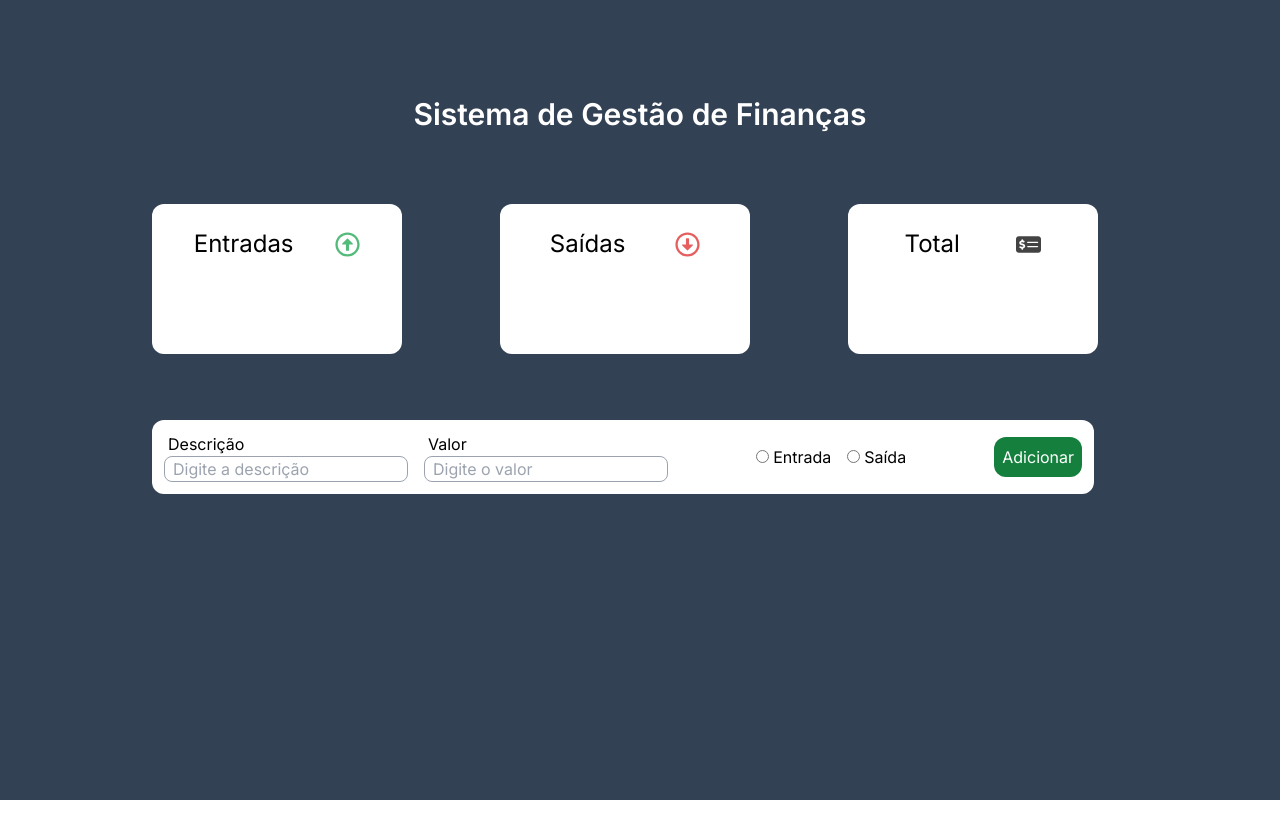
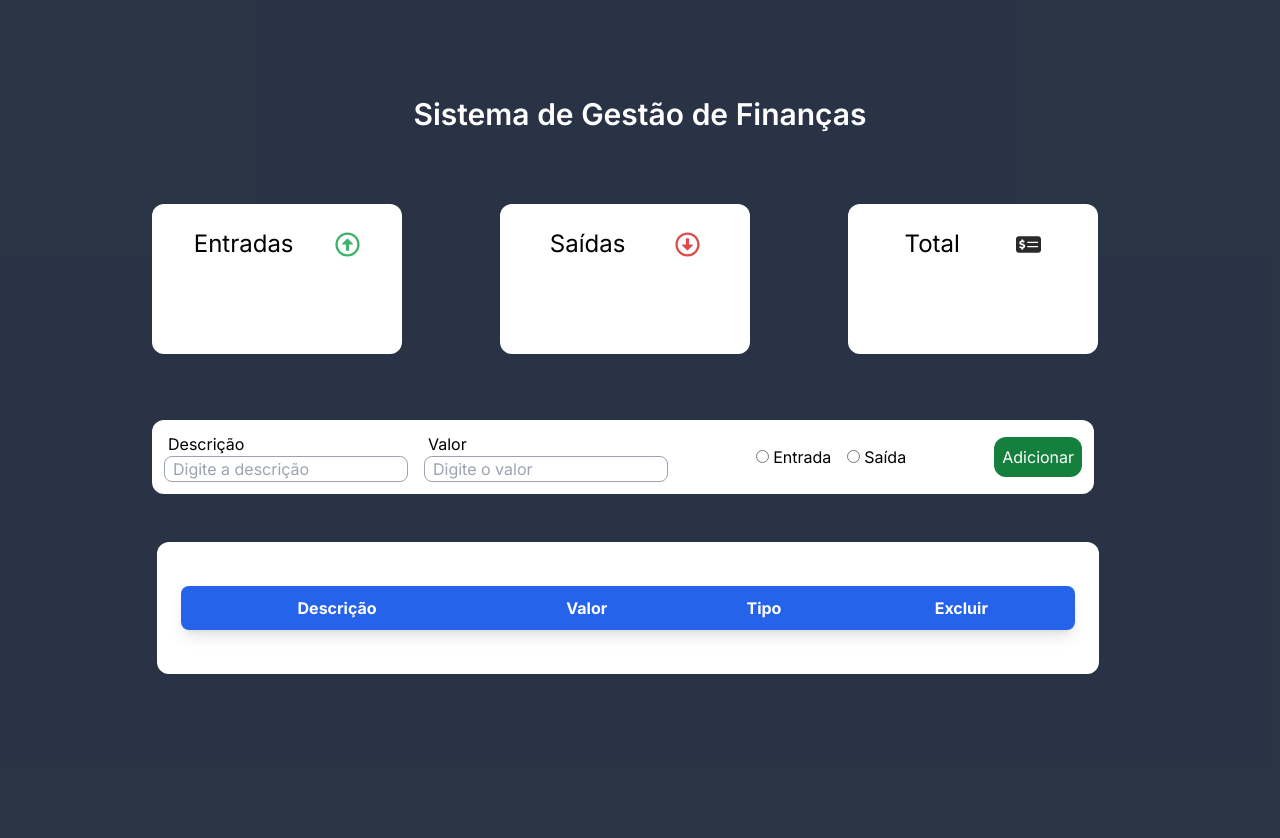
Before and after one commit to Jonalvesilva/Projeto_Gestao_Financas, a Next.js app: page / in a window 1280 px wide. Shown: the top 838 px of the page. Before the commit the page ends 800 px from the top, so only its background shows below. Built offline with nearby package versions, Linux system fonts and the light colour scheme.

Commit message:
feat: finished home

```diff
--- a/app/page.tsx
+++ b/app/page.tsx
@@ -1,18 +1,98 @@
+"use client";
+import React, { useState, useEffect } from "react";
 import Container from "./components/Container";
 import Field from "./components/Field";
+import { Table } from "./components/Table";
+import { PaginationButtons } from "./components/PaginationButtons";
+import { setAddValor } from "./constants/setValor";
 
-export default function Home() {
+interface Row {
+  descricao: string;
+  valor: string;
+  tipo: "entrada" | "saida";
+}
+
+const initialRows: Row[] = [];
+const initialValor = {
+  total: parseFloat("0"),
+  entrada: parseFloat("0"),
+  saida: parseFloat("0"),
+};
+
+const Home: React.FC = () => {
+  const [initial, setInitial] = useState<Row[]>(initialRows);
+  const [rows, setRows] = useState<Row[]>(initialRows.slice(0, 4));
+  const [page, setPage] = useState(1);
+  const [valor, setValor] = useState(initialValor);
+  const itemsPerPage = 4;
+
+  useEffect(() => {
+    return () => {
+      setAddValor(setInitial);
+    };
+  }, []);
+
+  useEffect(() => {
+    const startIndex = (page - 1) * itemsPerPage;
+    const endIndex = startIndex + itemsPerPage;
+
+    setRows(initial.slice(startIndex, endIndex));
+
+    if (initial.length <= itemsPerPage && page !== 1) {
+      setPage(1);
+    } else if (page > Math.ceil(initial.length / itemsPerPage)) {
+      setPage(Math.max(1, Math.ceil(initial.length / itemsPerPage)));
+    }
+
+    let totalEntradas = 0;
+    let totalSaidas = 0;
+
+    initial.forEach((row) => {
+      const val = parseFloat(row.valor.replace(",", "."));
+
+      if (row.tipo === "entrada") {
+        totalEntradas += val;
+      } else if (row.tipo === "saida") {
+        totalSaidas += val;
+      }
+    });
+
+    // Formatar os valores com duas casas decimais
+    const totalEntradasFormatado = totalEntradas;
+    const totalSaidasFormatado = totalSaidas;
+    const totalFormatado = totalEntradas - totalSaidas;
+
+    setValor({
+      entrada: totalEntradasFormatado,
+      saida: totalSaidasFormatado,
+      total: totalFormatado,
+    });
+  }, [initial.length, page]);
+
   return (
-    <section className="h-screen min-h-[600px] bg-slate-700 py-12">
+    <section className="h-screen min-h-[1800px] sm:min-h-[1100px] py-12 bg-slate-800/95">
       <div className="w-full h-full max-w-screen-lg mx-auto flex flex-col items-center">
         <h2 className="pt-12 text-xl sm:text-3xl font-semibold text-white">
           Sistema de Gestão de Finanças
         </h2>
-        <Container />
-        <div className="flex w-full pt-12 justify-center lg:justify-start lg:pt-0">
+        <Container valor={valor} />
+        <div className="flex w-full py-12 justify-center lg:justify-start lg:pt-0">
           <Field />
+        </div>
+        <div className="w-[250px]  min-[640px]:w-[580px] lg:w-[92%] lg:mr-6  bg-white rounded-xl p-6">
+          <Table rows={rows} setInitial={setInitial} initial={initial} />
+          <PaginationButtons
+            currentPage={page}
+            onClick={(event) => {
+              let target = event.target as HTMLInputElement;
+              setPage(Number(target.value));
+            }}
+            pageCount={Math.ceil(initial.length / 4)}
+          />
         </div>
       </div>
     </section>
   );
-}
+};
+
+export default Home;
```
